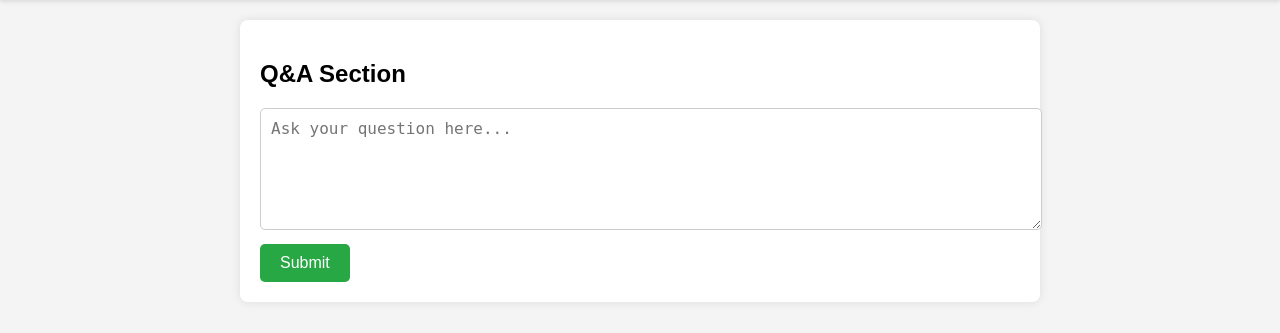
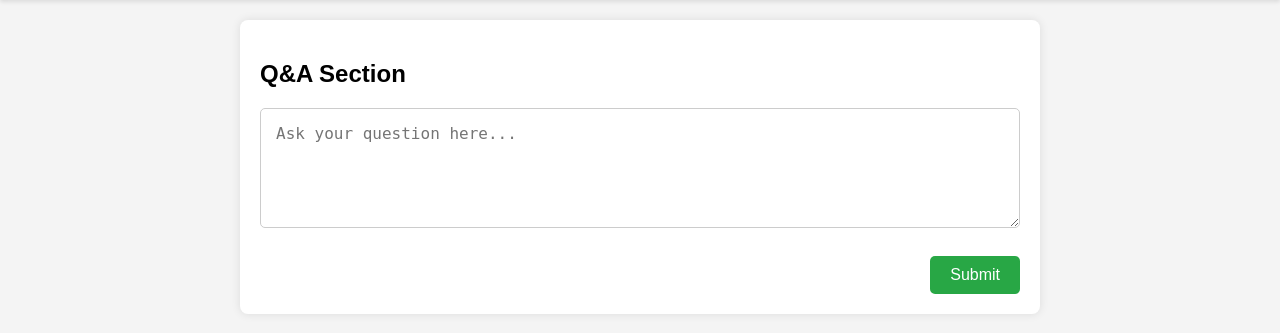
Before and after one commit to vigneshranganathan/intern_full_stack_development, a Django app: page /qa_page/ in a window 1280 px wide. Shown: the part 76-409 px from the top of the page. Run offline with Django 5.2, Linux system fonts and the light colour scheme; the visitor is signed in with stand-in values (Sample User, id 1).

Commit message:
modified qa_page.html for text box alignment issue

```diff
--- a/qa/templates/qa/qa_page.html
+++ b/qa/templates/qa/qa_page.html
@@ -55,17 +55,21 @@
         }
         .form-container {
             margin-top: 20px;
+            display: flex;
+            flex-direction: column;
         }
         .form-container textarea {
             width: 100%;
-            height: 100px;
-            padding: 10px;
+            height: 120px; /* Slightly increased height */
+            padding: 15px;
             border: 1px solid #ccc;
             border-radius: 5px;
             font-size: 16px;
+            box-sizing: border-box;
         }
         .form-container button {
             margin-top: 10px;
+            align-self: flex-end; /* Align the button to the right */
             background-color: #28a745; /* Green background for submit */
             color: white;
             border: none;
--- a/qa/utils.py
+++ b/qa/utils.py
@@ -14,7 +14,7 @@ def get_google_ai_response(prompt):
         "response_mime_type": "text/plain",  # Response format
     }
 
-    prompt=prompt+" (answer the question if relevant to ELectrical machines otherwise give output as 'not relavant question', also make sure that answer in 100 words and avoid bold case)"
+    prompt=prompt+" (answer the question if relevant to ELectrical machines otherwise give output as 'not relevant question', also make sure that answer in 50 words and avoid bold case)"
     # Create an instance of the GenerativeModel
     model = genai.GenerativeModel(
         model_name="gemini-1.5-flash",
```
Also changed, not shown: stored user details in mysql.png (added).
